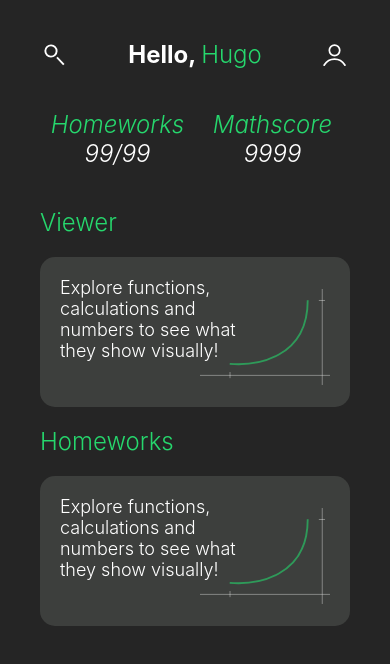
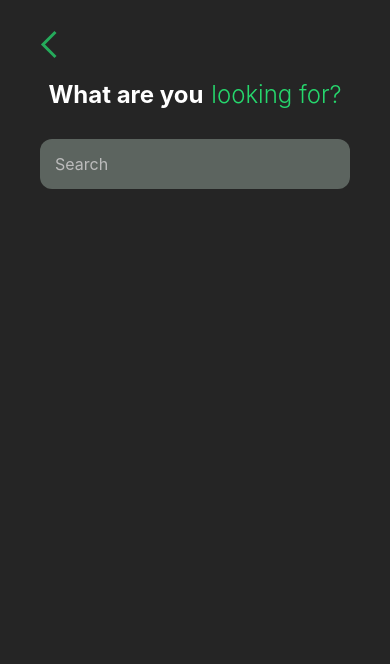
Before and after one commit to huferr/math-viewer, a React Native app: screen /search in a window 390 px wide. Shown: the top 664 px of the page. Built offline with nearby package versions, Linux system fonts and the light colour scheme.

Commit message:
feat: Search screen

```diff
--- a/src/pages/Dashboard/Dashboard.screen.tsx
+++ b/src/pages/Dashboard/Dashboard.screen.tsx
@@ -11,6 +11,7 @@ export const Dashboard: React.FC = () => {
 
   const navigation = useNavigation();
   const goToProfile = () => NavigateTo("profile", navigation, {});
+  const goToSearch = () => NavigateTo("search", navigation, {});
 
   const chooseMenu = (id: string) => {
     // if (id === "viewer") console.log("viewer");
@@ -29,7 +30,7 @@ export const Dashboard: React.FC = () => {
     <FullPage>
 
       <Header>
-        <Button>
+        <Button onPress={goToSearch}>
           <SearchIcon />
         </Button>
         {HelloUser}
--- /dev/null
+++ b/src/pages/Search/Search.screen.tsx
@@ -0,0 +1,21 @@
+import React from "react";
+import { useNavigation } from "@react-navigation/core";
+import { FullPage, Input } from "../../components";
+
+
+export const Search: React.FC = () => {
+
+  const navigation = useNavigation();
+  const goBack = () => navigation.goBack();
+
+  return (
+    <FullPage
+      onPressGoBack={goBack}
+      greenTitle="looking for?"
+      whiteTitle="What are you"
+      titleFontSize={24}
+    >
+      <Input style={{ marginTop: 20 }} type="primary" placeholder="Search" />
+    </FullPage>
+  );
+};
--- /dev/null
+++ b/src/pages/Search/index.tsx
@@ -0,0 +1 @@
+export { Search } from "./Search.screen";
--- a/src/pages/index.ts
+++ b/src/pages/index.ts
@@ -7,3 +7,4 @@ export { Mathscore } from "./Mathscore";
 export { Login, RecoveryPassword, NewPassword, SuccessRecovery } from "./Login";
 export { Register, Onboarding } from "./Register";
 export { VerifyEmail } from "./VerifyEmail";
+export { Search } from "./Search";
--- a/src/routes/app.routes.tsx
+++ b/src/routes/app.routes.tsx
@@ -13,6 +13,7 @@ import {
   VerifyEmail,
   SuccessChangeEmail,
   SuccessChangeNickname,
+  Search,
 } from "../pages";
 
 const Stack = createNativeStackNavigator();
@@ -22,6 +23,7 @@ export const AppRoutes: React.FC = () => (
     {/*Top Domains*/}
     <Stack.Screen name="dashboard" component={Dashboard} />
     <Stack.Screen name="profile" component={Profile} />
+    <Stack.Screen name="search" component={Search} />
     {/* <Stack.Screen name="homeworks" component={Homeworks} />
     <Stack.Screen name="mathscore" component={Mathscore} />
     <Stack.Screen name="viewer" component={Viewer} /> */}
```
Also changed, not shown: src/pages/Search/Search.styles.tsx (added).
